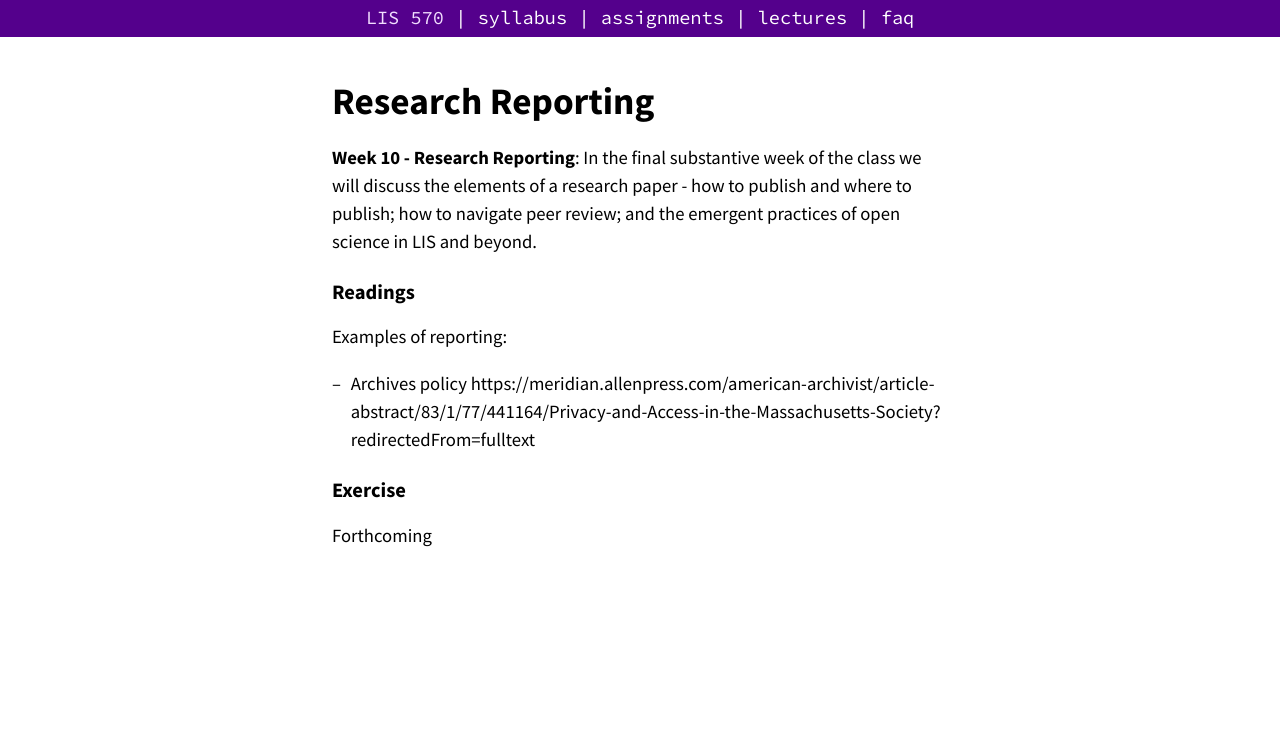
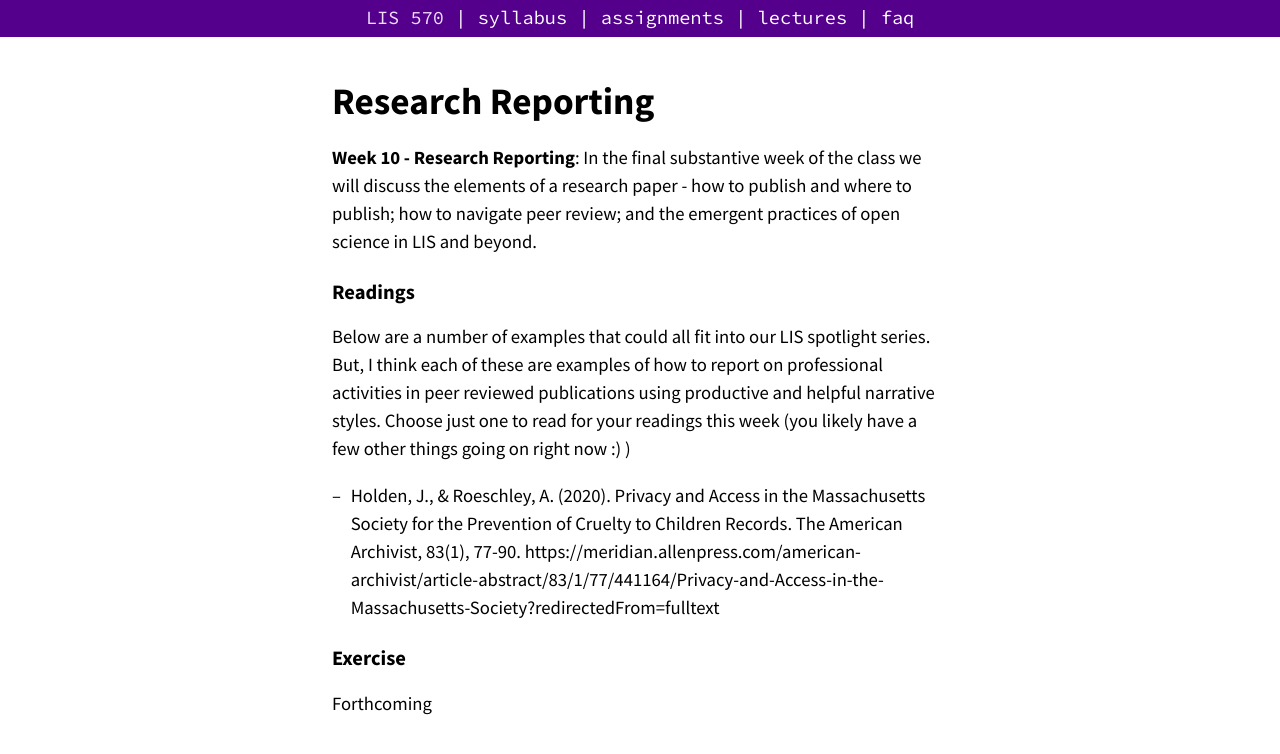
Before and after one commit to nniiicc/LIS-570-Au2020, a Jekyll site: the page built from _2020/reporting.md, in a window 1280 px wide. Shown: the top 754 px of the page. Built offline with Jekyll 4.4.1, drawn with Linux system fonts in a browser that asks for light colours.

Commit message:
push small updates

```diff
--- a/_2020/reporting.md
+++ b/_2020/reporting.md
@@ -12,10 +12,9 @@ video:
 
 
 ## Readings
+Below are a number of examples that could all fit into our LIS spotlight series. But, I think each of these are examples of how to report on professional activities in peer reviewed publications using productive and helpful narrative styles. Choose just one to read for your readings this week (you likely have a few other things going on right now :) )
 
-Examples of reporting:
-
-- Archives policy https://meridian.allenpress.com/american-archivist/article-abstract/83/1/77/441164/Privacy-and-Access-in-the-Massachusetts-Society?redirectedFrom=fulltext
+- Holden, J., & Roeschley, A. (2020). Privacy and Access in the Massachusetts Society for the Prevention of Cruelty to Children Records. The American Archivist, 83(1), 77-90. https://meridian.allenpress.com/american-archivist/article-abstract/83/1/77/441164/Privacy-and-Access-in-the-Massachusetts-Society?redirectedFrom=fulltext
 
 
 
```
Also changed, not shown: _2020/design-methods.md (+1 -0 lines), _2020/res-design.md (+4 -2 lines).
